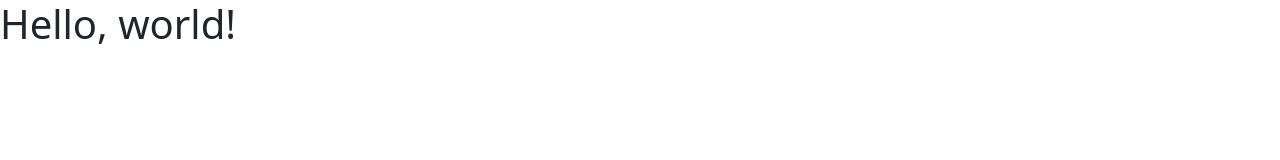
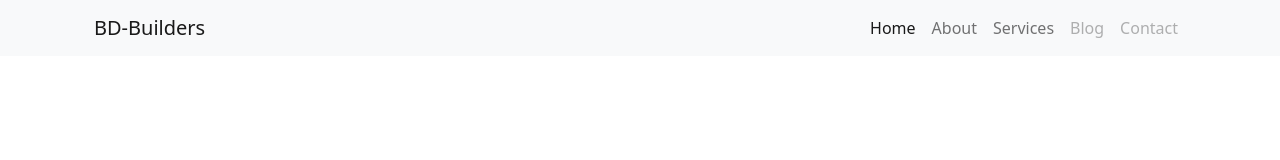
Before and after one commit to Sathi742686/bd-builders, a plain HTML site: page index.html in a window 1280 px wide. Drawn offline with nearby package versions, Linux system fonts and the light colour scheme.

Commit message:
header area completd

```diff
--- a/index.html
+++ b/index.html
@@ -10,7 +10,35 @@
        crossorigin="anonymous">
   </head>
   <body>
-    <h1>Hello, world!</h1>
+    <!--header area-->
+      <header class="header-area bg-light">
+          <div class="container">
+               <nav class="navbar navbar-expand-lg ">
+                    <div class="container-fluid">
+                      <a class="navbar-brand" href="#">BD-Builders</a>
+                      <button class="navbar-toggler"
+                       type="button"
+                       data-bs-toggle="collapse"
+                       data-bs-target="#headerMenu"
+                       aria-controls="headerMenu"
+                       aria-expanded="false"
+                       aria-label="Toggle navigation">
+                        <span class="navbar-toggler-icon"></span>
+                      </button>
+                      <div class="collapse navbar-collapse" id="headerMenu">
+                        <div class="navbar-nav ms-auto">
+                          <a class="nav-link active" aria-current="page" href="#">Home</a>
+                          <a class="nav-link" href="#">About</a>
+                          <a class="nav-link" href="#">Services</a>
+                          <a class="nav-link disabled">Blog</a>
+                          <a class="nav-link disabled">Contact</a>
+                        </div>
+                      </div>
+                    </div>
+                  </nav>
+          </div>
+      </header>
+
     <script src="https://cdn.jsdelivr.net/npm/bootstrap@5.2.2/dist/js/bootstrap.bundle.min.js"
     integrity="sha384-OERcA2EqjJCMA+/3y+gxIOqMEjwtxJY7qPCqsdltbNJuaOe923+mo//f6V8Qbsw3"
     crossorigin="anonymous"></script>
```
